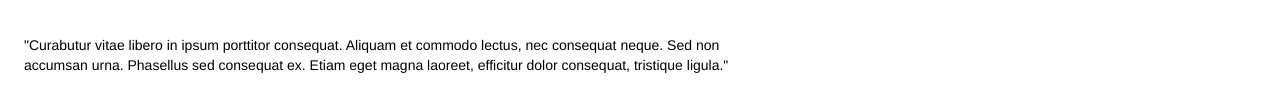
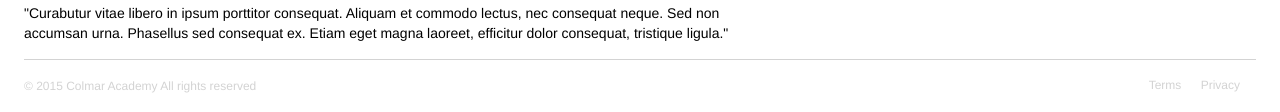
Before and after one commit to garrettcfermo/CalmarAcademy, a plain HTML site: page index.html in a window 1280 px wide. Shown: the part 2750-2862 px from the top of the page. Before the commit the page ends 2825 px from the top, so only its background shows below. Drawn offline with Linux system fonts and the light colour scheme.

Commit message:
Footer HTML & CSS Completed (FINAL)

```diff
--- a/Resources/CSS/style.css
+++ b/Resources/CSS/style.css
@@ -434,6 +434,9 @@ header .mobile {
   padding: 16px 24px;
 }
 
+.thesis-exhibit .main-story h1 {
+  padding: 16px 0;
+}
 
 @media only screen and (max-width: 700px) {
 
@@ -449,5 +452,29 @@ header .mobile {
      margin: 24px 0;
      width: 100%;
  }
+}
 
+/* Footer Styles */
+
+footer{
+  display: flex;
+  margin-top: 16px;
+  margin: 16px 24px;
+  padding-top: 16px;
+  border-top: 1px solid lightgrey;
+  font-size: 12px;
+  align-items: center;
+  justify-content: space-between;
+  color: lightgrey;
 }
+
+footer a{
+  color:lightgrey;
+  font-size: 12px;
+}
+
+@media only screen and (max-width: 700px) {
+  footer nav{
+    display: none;
+  }
+}
--- a/index.html
+++ b/index.html
@@ -191,5 +191,18 @@
         </div>
       </div>
 
+
+<!-- Footer -->
+
+    <footer>
+      <div class="copyright">
+        <p>&copy; 2015 Colmar Academy All rights reserved </p>
+      </div>
+      <nav>
+        <span> <a href="#">Terms</a> </span>
+        <span> <a href="#">Privacy</a> </span>
+      </nav>
+    </footer>
+
   </body>
 </html>
```
